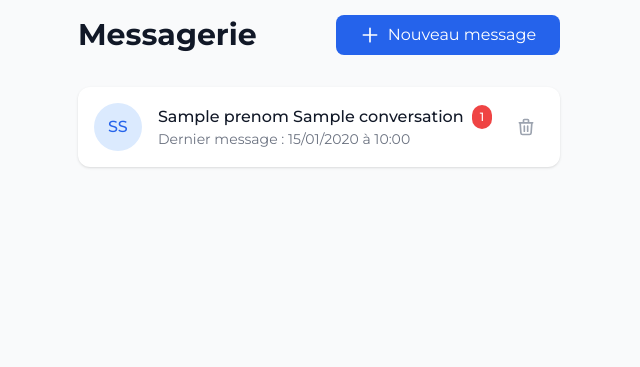
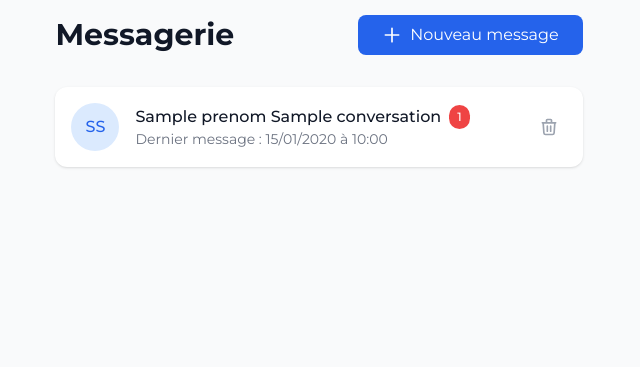
Before and after one commit to HFI80Z/Projet_Hackathon, a PHP site: template templates/messages/inbox.php in a window 1280 px wide. Shown: the part 87-454 px from the top of the page, without its empty margins (321-961 px from the left). Run offline with PHP 8.4, Linux system fonts and the light colour scheme; the template is opened without the code that fills it: most values are stand-ins (such as "Sample title", 1, 10 or a date in 2020); some libraries are stand-ins or nearby versions.

Commit message:
espacement design

```diff
--- a/templates/messages/inbox.php
+++ b/templates/messages/inbox.php
@@ -3,8 +3,8 @@
 <div class="max-w-7xl mx-auto px-4 sm:px-6 lg:px-8 py-8">
     <!-- Header -->
     <div class="flex justify-between items-center mb-8">
-        <h1 class="text-3xl font-bold text-gray-900">Messagerie</h1>
-        <a href="/messages/nouveau" class="bg-blue-600 text-white px-6 py-2 rounded-lg hover:bg-blue-700 transition-colors flex items-center">
+        <h1 class="text-3xl font-bold text-gray-900 mr-11">Messagerie</h1>
+        <a href="/messages/nouveau" class="bg-blue-600 text-white px-6 py-2 rounded-lg hover:bg-blue-700 transition-colors flex items-center ml-20">
             <svg class="w-5 h-5 mr-2" fill="none" stroke="currentColor" viewBox="0 0 24 24">
                 <path stroke-linecap="round" stroke-linejoin="round" stroke-width="2" d="M12 4v16m8-8H4"></path>
             </svg>
@@ -57,8 +57,8 @@
                             <!-- Delete Button -->
                             <div class="flex items-center">
                                 <a href="/messages/supprimer-conversation?id=<?= $conv['contact_id'] ?>"
-                                   onclick="return confirm('Voulez-vous vraiment supprimer cette conversation ?')"
-                                   class="text-gray-400 hover:text-red-600 p-2 rounded-lg transition-colors">
+                                    onclick="return confirm('Voulez-vous vraiment supprimer cette conversation ?')"
+                                    class="text-gray-400 hover:text-red-600 p-2 rounded-lg transition-colors">
                                     <svg class="w-5 h-5" fill="none" stroke="currentColor" viewBox="0 0 24 24">
                                         <path stroke-linecap="round" stroke-linejoin="round" stroke-width="2" d="M19 7l-.867 12.142A2 2 0 0116.138 21H7.862a2 2 0 01-1.995-1.858L5 7m5 4v6m4-6v6m1-10V4a1 1 0 00-1-1h-4a1 1 0 00-1 1v3M4 7h16"></path>
                                     </svg>
```
